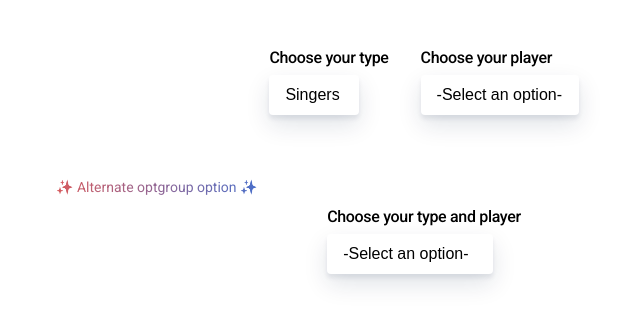
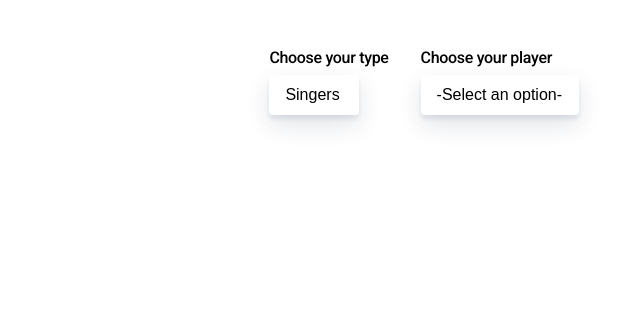
Before and after one commit to nightofthelivingted/dropdown-component-challenge, a React (Create React App) app: page / in a window 1280 px wide. Shown: the top 326 px of the page, without its empty margins (200-840 px from the left). Built offline with nearby package versions, Linux system fonts and the light colour scheme.

Commit message:
refactor: remove unused components and styles from app.jsx

```diff
--- a/src/App.jsx
+++ b/src/App.jsx
@@ -1,45 +1,11 @@
 import React from 'react';
-import styled from 'styled-components';
 import DuelingSelects from './components/controls/dueling-selects'
-import SelectGroup from './components/controls/select-group';
 import GlobalStyle from './components/styles/global'
 
 const groupOptions = ['singers', 'actors', 'athletes'];
 const singerOptions = ['beyonce', 'bob dylan', 'taylor swift', 'prince'];
 const actorOptions = ['will smith', 'kristen bell', 'daniel radcliffe', 'eva longoria']
 const athleteOptions = ['payton manning', 'steph curry', 'serena williams', 'tiger woods']
-const fakeOptionsService = [
-  { singers: ['beyonce', 'bob dylan', 'taylor swift', 'prince'] },
-  { actors: ['will smith', 'kristen bell', 'daniel radcliffe', 'eva longoria'] },
-  { athletes: ['payton manning', 'steph curry', 'serena williams', 'tiger woods'] },
-]
-
-const Row = styled.div`
-  display: flex;
-  flex-direction: row;
-  justify-content: center;
-  margin-bottom: 64px;
-`;
-
-const Heading = styled.h2`
-  animation: shine 4s ease infinite;
-  background: linear-gradient(to right, #2974e3 20%, #FF5640 40%, #FF5640 60%, #2974e3 80%);
-  background-clip: text;
-  background-size: 200% auto;
-  color: #000;
-  font-size: 1.4rem;
-  font-weight: 400;
-  text-align: left;
-  text-fill-color: transparent;
-  -webkit-background-clip: text;
-  -webkit-text-fill-color: transparent;
-
-  @keyframes shine {
-    to {
-      background-position: 200% center;
-    }
-  }
-`;
 
 function App() {
   return (
@@ -59,12 +25,6 @@ function App() {
           itemsLabel="Choose your player"
         />
       </section>
-      <section>
-        <Heading>✨ Alternate optgroup option ✨</Heading>
-        <Row>
-          <SelectGroup label="Choose your type and player" options={fakeOptionsService} placeholder />
-        </Row>
-      </section>
     </div>
   );
 }
--- a/src/components/controls/dueling-selects.jsx
+++ b/src/components/controls/dueling-selects.jsx
@@ -1,7 +1,3 @@
-/* eslint-disable react/destructuring-assignment */
-/* eslint-disable prefer-destructuring */
-/* eslint-disable no-console */
-/* eslint-disable no-unused-vars */
 import React from 'react'
 import styled from 'styled-components'
 import ControlledSelect from './select-controlled'
@@ -74,6 +70,7 @@ export default class DuelingSelects extends React.Component {
     }
   }
 
+  // eslint-disable-next-line no-unused-vars
   handleItemsChange = (event) => {
     const { placeholderActive } = this.state
 
```
Also changed, not shown: 1 other file (tests, documents, lock files or other folders).
